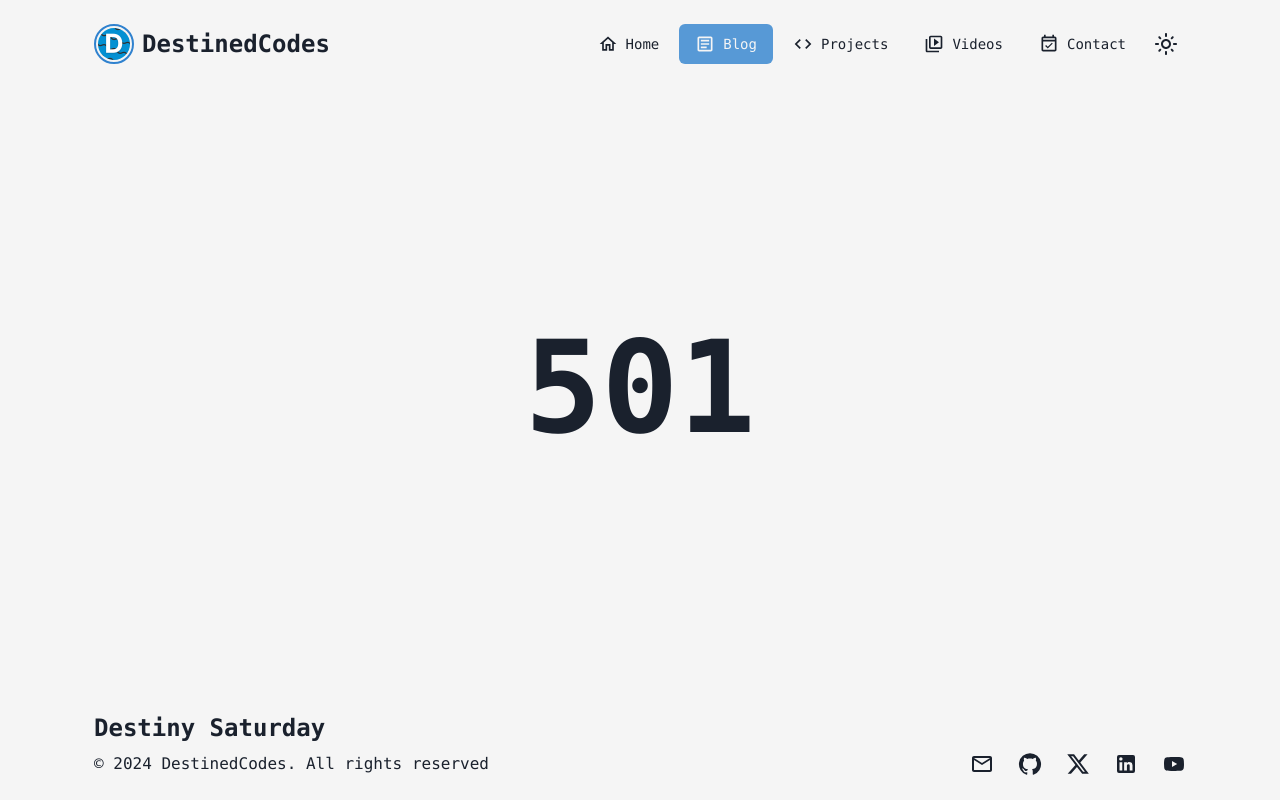
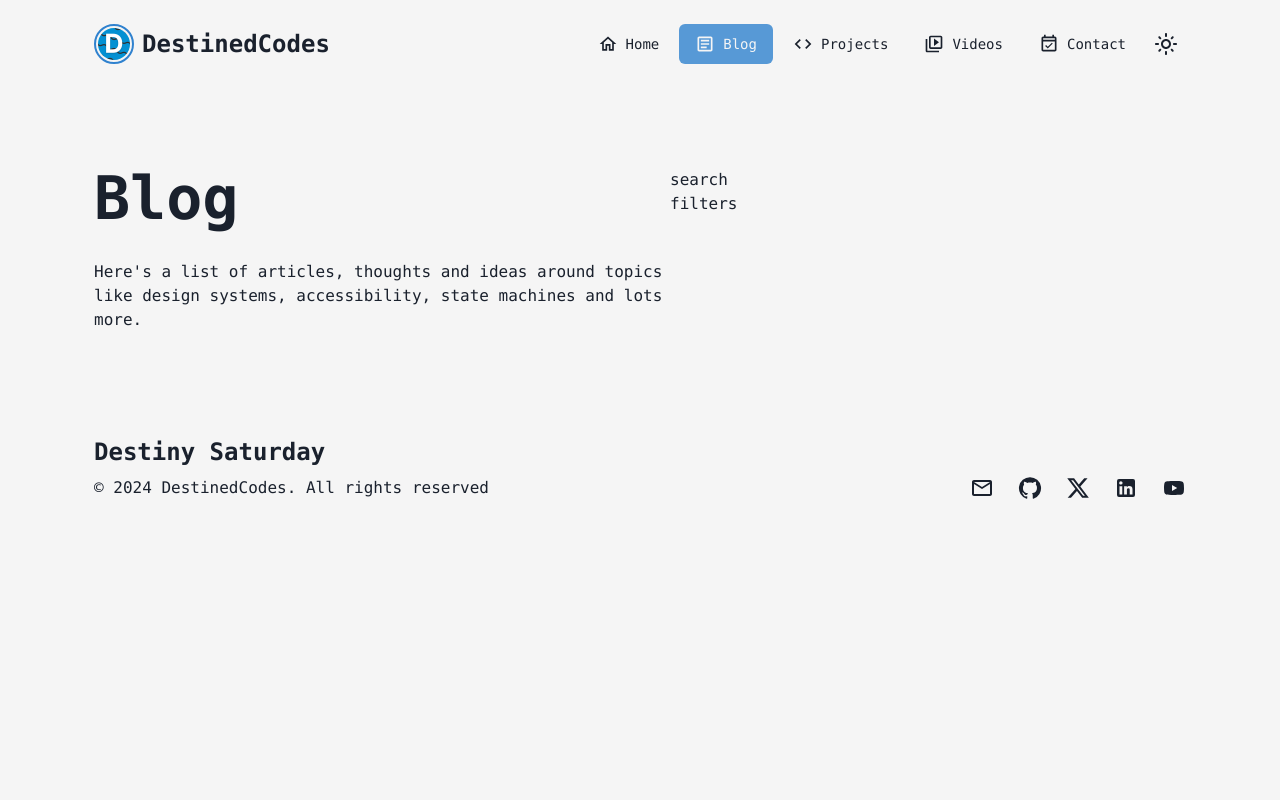
Before and after one commit to ThePrimeJnr/destinedcodes, a Next.js app: page /blog in a window 1280 px wide. Built offline with nearby package versions, Linux system fonts and the light colour scheme.

Commit message:
✨ feat(blog): started building blog page
Started building blog page ( only built header with search and filters )

```diff
--- a/app/blog/page.tsx
+++ b/app/blog/page.tsx
@@ -2,13 +2,16 @@ import type { Metadata } from 'next';
 
 import getMetadata from '@/lib/utils/metadata';
 
+import Filter from '@/components/blog/filter';
+
 export const metadata: Metadata = getMetadata('blog');
-const NotFound = () => {
+
+const Blog = () => {
   return (
-    <h1 className="flex items-center text-9xl font-bold justify-center min-h-[calc(100vh-200px)]">
-      501
-    </h1>
+    <div className="space-y-20 md:space-y-36 py-20">
+      <Filter />
+    </div>
   );
 };
 
-export default NotFound;
+export default Blog;
--- a/app/not-found.tsx
+++ b/app/not-found.tsx
@@ -1,8 +1,3 @@
-import type { Metadata } from 'next';
-
-import getMetadata from '@/lib/utils/metadata';
-
-export const metadata: Metadata = getMetadata('default');
 const NotFound = () => {
   return (
     <h1 className="flex items-center text-9xl font-bold justify-center min-h-[calc(100vh-200px)]">
--- /dev/null
+++ b/components/blog/filter.tsx
@@ -0,0 +1,19 @@
+const Filter = () => {
+  return (
+    <div className="flex flex-row">
+      <div>
+        <h2 className="font-bold text-6xl mb-8">Blog</h2>
+        <p className="max-w-xl">
+          Here&apos;s a list of articles, thoughts and ideas around topics like
+          design systems, accessibility, state machines and lots more.
+        </p>
+      </div>
+      <div>
+        <div>search</div>
+        <div>filters</div>
+      </div>
+    </div>
+  );
+};
+
+export default Filter;
--- a/components/home/featured-articles.tsx
+++ b/components/home/featured-articles.tsx
@@ -46,8 +46,8 @@ const FeaturedArticles = () => {
 
   return (
     <div id="featured-articles">
-      <h2 className="font-bold text-4xl md:text-6xl mb-10">
-        Featured Articles
+      <h2 className="font-bold text-4xl md:text-5xl mb-8">
+      Featured Articles
       </h2>
       <div className="space-y-10">
         {featuredArticles.map((article, index) => (
--- a/components/home/featured-projects.tsx
+++ b/components/home/featured-projects.tsx
@@ -41,8 +41,8 @@ const FeaturedProjects = () => {
 
   return (
     <div id="featured-projects">
-      <h2 className="font-bold text-4xl md:text-6xl mb-10">
-        Featured Projects
+      <h2 className="font-bold text-4xl md:text-5xl mb-8">
+      Featured Projects
       </h2>
       <div className="space-y-10">
         {featuredProjects.map((project, index) => (
```
